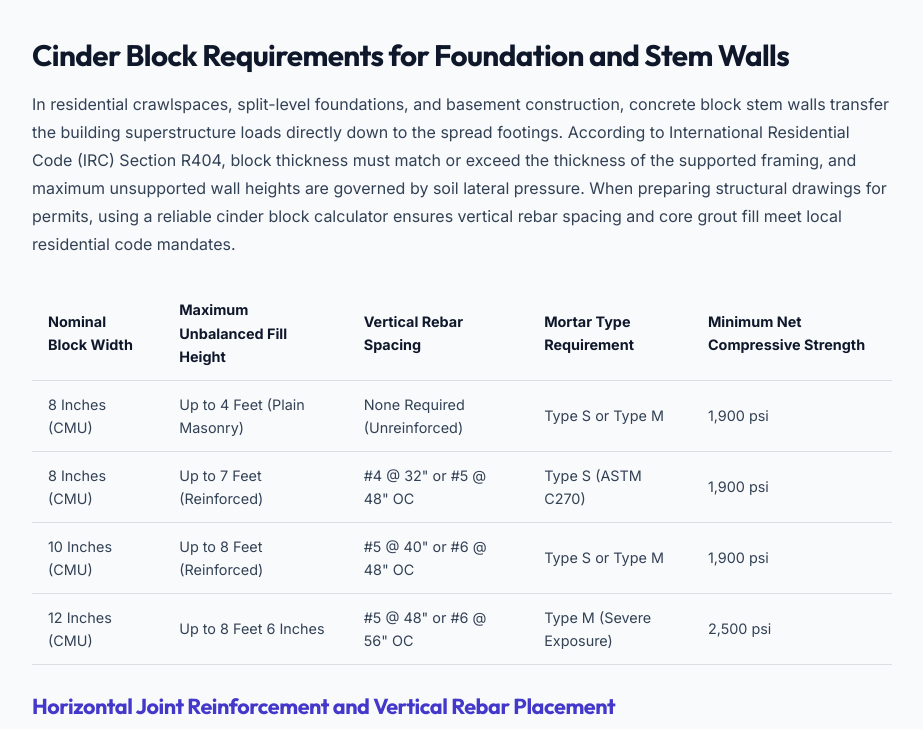
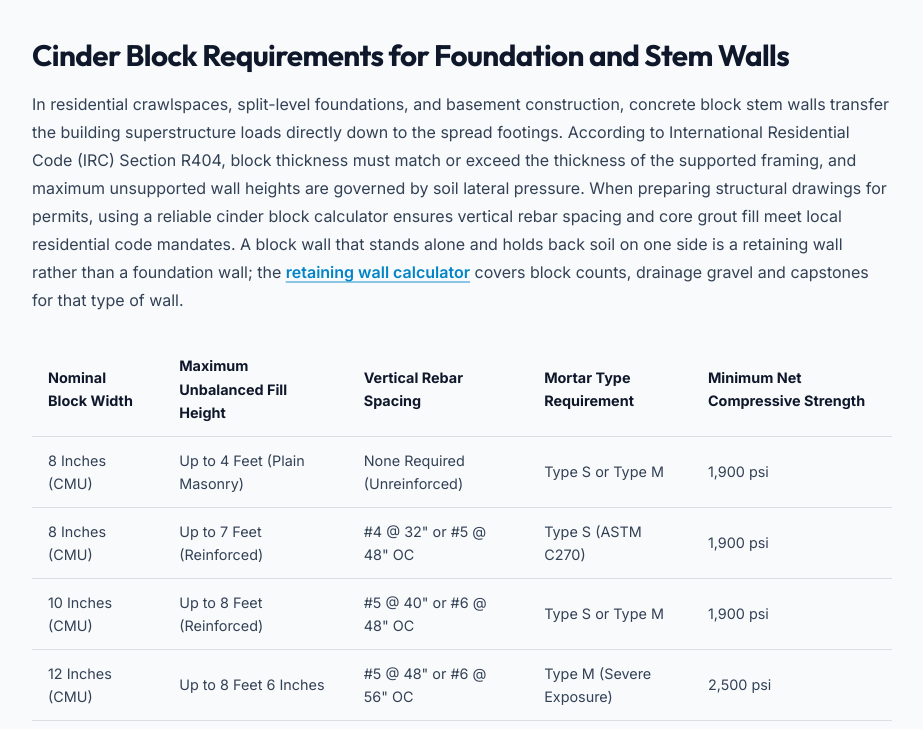
Before and after one commit to Aamirtechseo/wallcalculator, a plain HTML site: page cinder-block-calculator.html in a window 1280 px wide. Shown: the part 6472-7201 px from the top of the page, without its empty margins (178-1101 px from the left). Drawn offline with Linux system fonts and the light colour scheme.

Commit message:
IndexNow key file + contextual links: retaining footing to slab calculator, cinder foundation section to retaining calculator

```diff
--- a/cinder-block-calculator.html
+++ b/cinder-block-calculator.html
@@ -1021,7 +1021,7 @@
           <!-- Section 4: Foundation Walls H2 -->
           <h2 id="foundation-walls">Cinder Block Requirements for Foundation and Stem Walls</h2>
           <p>
-            In residential crawlspaces, split-level foundations, and basement construction, concrete block stem walls transfer the building superstructure loads directly down to the spread footings. According to International Residential Code (IRC) Section R404, block thickness must match or exceed the thickness of the supported framing, and maximum unsupported wall heights are governed by soil lateral pressure. When preparing structural drawings for permits, using a reliable cinder block calculator ensures vertical rebar spacing and core grout fill meet local residential code mandates.
+            In residential crawlspaces, split-level foundations, and basement construction, concrete block stem walls transfer the building superstructure loads directly down to the spread footings. According to International Residential Code (IRC) Section R404, block thickness must match or exceed the thickness of the supported framing, and maximum unsupported wall heights are governed by soil lateral pressure. When preparing structural drawings for permits, using a reliable cinder block calculator ensures vertical rebar spacing and core grout fill meet local residential code mandates. A block wall that stands alone and holds back soil on one side is a retaining wall rather than a foundation wall; the <a href="/retaining-wall-calculator">retaining wall calculator</a> covers block counts, drainage gravel and capstones for that type of wall.
           </p>
 
           <div class="data-table-wrapper">
```
Also changed, not shown: retaining-wall-calculator.html (+1 -0 lines), 7d20864e8b12987d5ac805ea8923bfca.txt (added).
